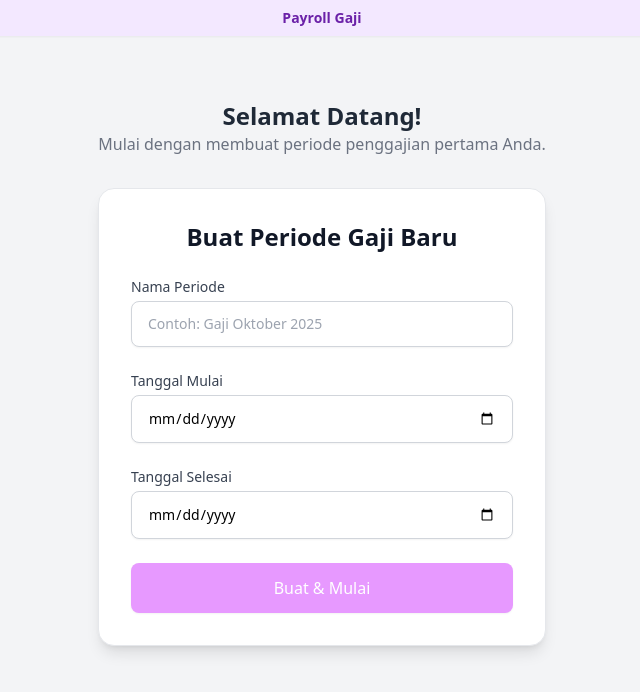
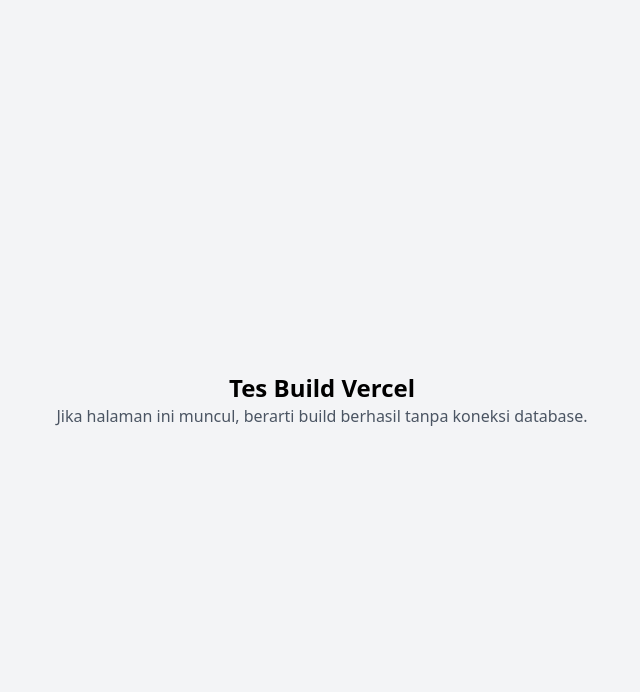
Before and after one commit to rafalino26/payroll-art, a Next.js app: page / in a window 1280 px wide. Shown: the top 692 px of the page, without its empty margins (318-958 px from the left). Built offline with nearby package versions, Linux system fonts and the light colour scheme; no server answers; the database is empty.

Commit message:
test: bug deploy

```diff
--- a/src/app/page.tsx
+++ b/src/app/page.tsx
@@ -1,68 +1,15 @@
-// file: app/page.tsx
-import { getLatestPayrollData, getPeriodById, getAllPeriods } from '@/app/action';
-import { calculateWorkDays } from '@/app/lib/utils';
-import CreatePeriodForm from './components/CreatePeriodForm';
-import PayrollDashboard from './components/PayrollDashboard';
+// file: app/page.tsx (Versi Tes)
 
-export default async function HomePage({
-  searchParams,
-}: {
-  searchParams?: Record<string, string | string[] | undefined>;
-}) {
-  const periodId = searchParams?.periodId as string | undefined;
-
-  let data;
-  if (periodId) {
-    data = await getPeriodById(periodId);
-  } else {
-    data = await getLatestPayrollData();
-  }
-
-  const allPeriods = await getAllPeriods();
-
-  if (!data) {
-    return (
-      <main className="min-h-screen bg-gray-100">
-        <div className="bg-purple-100 py-2 text-center text-sm font-semibold text-purple-800 shadow-sm">
-          Payroll Gaji
-        </div>
-        <div className="flex flex-col items-center justify-center p-4 pt-16">
-          <div className="text-center mb-8">
-            <h1 className="text-2xl font-bold text-gray-800">Selamat Datang!</h1>
-            <p className="text-gray-500">Mulai dengan membuat periode penggajian pertama Anda.</p>
-          </div>
-          <CreatePeriodForm />
-        </div>
-      </main>
-    );
-  }
-
-  const totalWorkDays = calculateWorkDays(data.startDate, data.endDate);
-  const totalAbsences = data.absences.length;
-  const adjustedWorkDays = totalWorkDays + data.workdayAdjustment;
-  const totalDaysPresent = adjustedWorkDays - totalAbsences;
-  const totalSalary = totalDaysPresent * data.dailyRate;
-  const totalDebt = data.debts.reduce(
-    (sum: number, debt: { amount: number }) => sum + debt.amount,
-    0
-  );
-  const netSalary = totalSalary + data.overtimePay - totalDebt;
-
-  const calculations = {
-    totalWorkDays,
-    totalAbsences,
-    adjustedWorkDays,
-    totalDaysPresent,
-    totalSalary,
-    totalDebt,
-    netSalary,
-  };
+export default async function HomePage() {
+  // Semua kode yang memanggil database (getLatestPayrollData, etc.) di-comment atau dihapus untuk tes ini.
+  // Semua kalkulasi juga dihapus.
 
   return (
-    <PayrollDashboard
-      data={data}
-      allPeriods={allPeriods}
-      calculations={calculations}
-    />
+    <main className="min-h-screen bg-gray-100 flex items-center justify-center">
+      <div className="text-center">
+        <h1 className="text-2xl font-bold">Tes Build Vercel</h1>
+        <p className="text-gray-600">Jika halaman ini muncul, berarti build berhasil tanpa koneksi database.</p>
+      </div>
+    </main>
   );
 }
```
